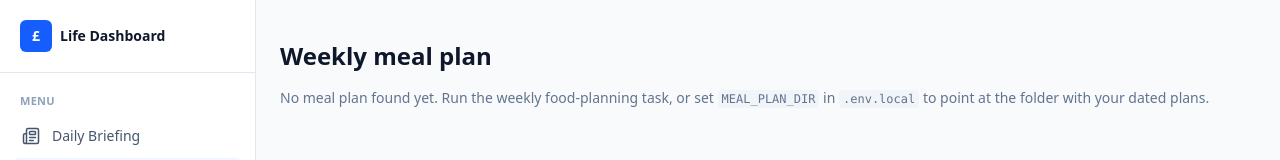
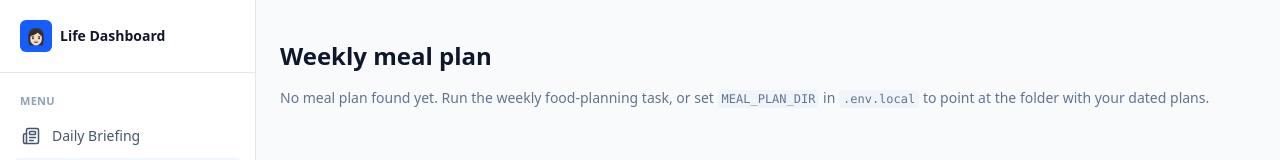
Before and after one commit to linhships/life-dashboard, a Next.js app: page /meals in a window 1280 px wide. Shown: the top 160 px of the page. Built offline with nearby package versions, Linux system fonts and the light colour scheme.

Commit message:
Use Linh's Troettger calendar emoji (👩🏻) for tab favicon and sidebar logo
Replaces the mismatched £ badge in both places (tab icon was a Next.js
default, sidebar was a leftover from when this was finance-only).

```diff
--- a/components/Sidebar.tsx
+++ b/components/Sidebar.tsx
@@ -108,8 +108,8 @@ export function Sidebar() {
       {/* Mobile top bar */}
       <div className="sticky top-0 z-30 flex items-center justify-between border-b border-slate-200 bg-white px-4 py-3 md:hidden">
         <div className="flex items-center gap-2">
-          <div className="flex h-7 w-7 items-center justify-center rounded-md bg-blue-600 text-xs font-bold text-white">
-            £
+          <div className="flex h-7 w-7 items-center justify-center rounded-md bg-blue-600 text-sm">
+            👩🏻
           </div>
           <span className="text-sm font-semibold text-slate-900">Life Dashboard</span>
         </div>
@@ -141,8 +141,8 @@ export function Sidebar() {
             collapsed ? "md:justify-center md:px-0" : ""
           }`}
         >
-          <div className="flex h-8 w-8 shrink-0 items-center justify-center rounded-md bg-blue-600 text-sm font-bold text-white">
-            £
+          <div className="flex h-8 w-8 shrink-0 items-center justify-center rounded-md bg-blue-600 text-base">
+            👩🏻
           </div>
           <span
             className={`text-sm font-semibold text-slate-900 ${collapsed ? "md:hidden" : ""}`}
```
Also changed, not shown: app/layout.tsx (+11 -0 lines).
